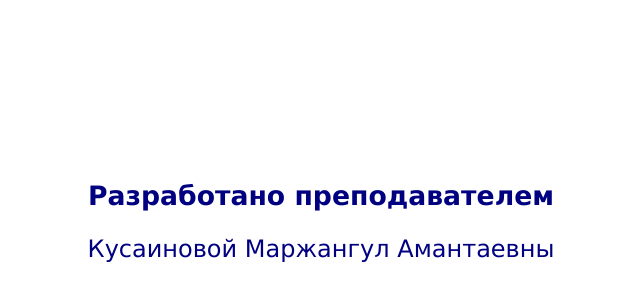
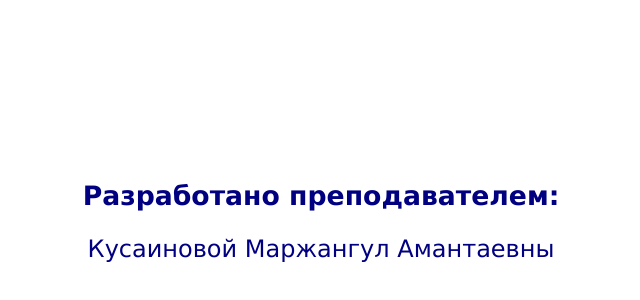
Before and after one commit to marjangulka-art/elektrondy-okulyk-Psychology, a plain HTML site: page razrab.html in a window 1280 px wide. Shown: the part 100-400 px from the top of the page, without its empty margins (319-959 px from the left). Drawn offline with Linux system fonts and the light colour scheme.

Commit message:
Update razrab.html

```diff
--- a/razrab.html
+++ b/razrab.html
@@ -92,7 +92,7 @@ div.Section1
 
 <div style="text-align: center; margin-top: 280px; margin-bottom: 80px;">
     <p style="font-size: 20pt; font-family: Verdana; font-weight: bold; color:#000080; margin-bottom: 10px;">
-        Разработано преподавателем
+        Разработано преподавателем:
     </p>
 
     <p style="font-size: 18pt; font-family: Verdana; color:#000080;">
```
